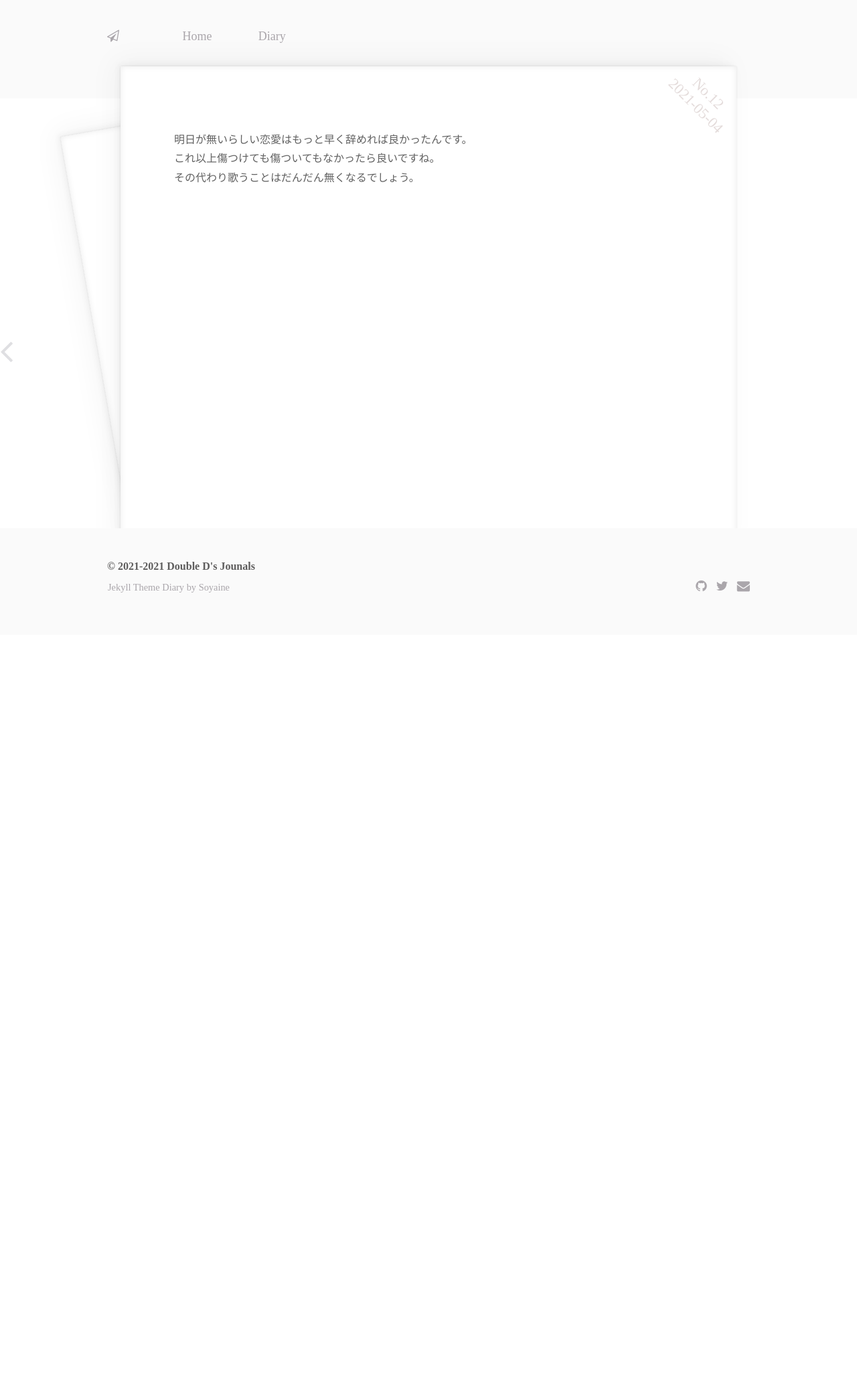
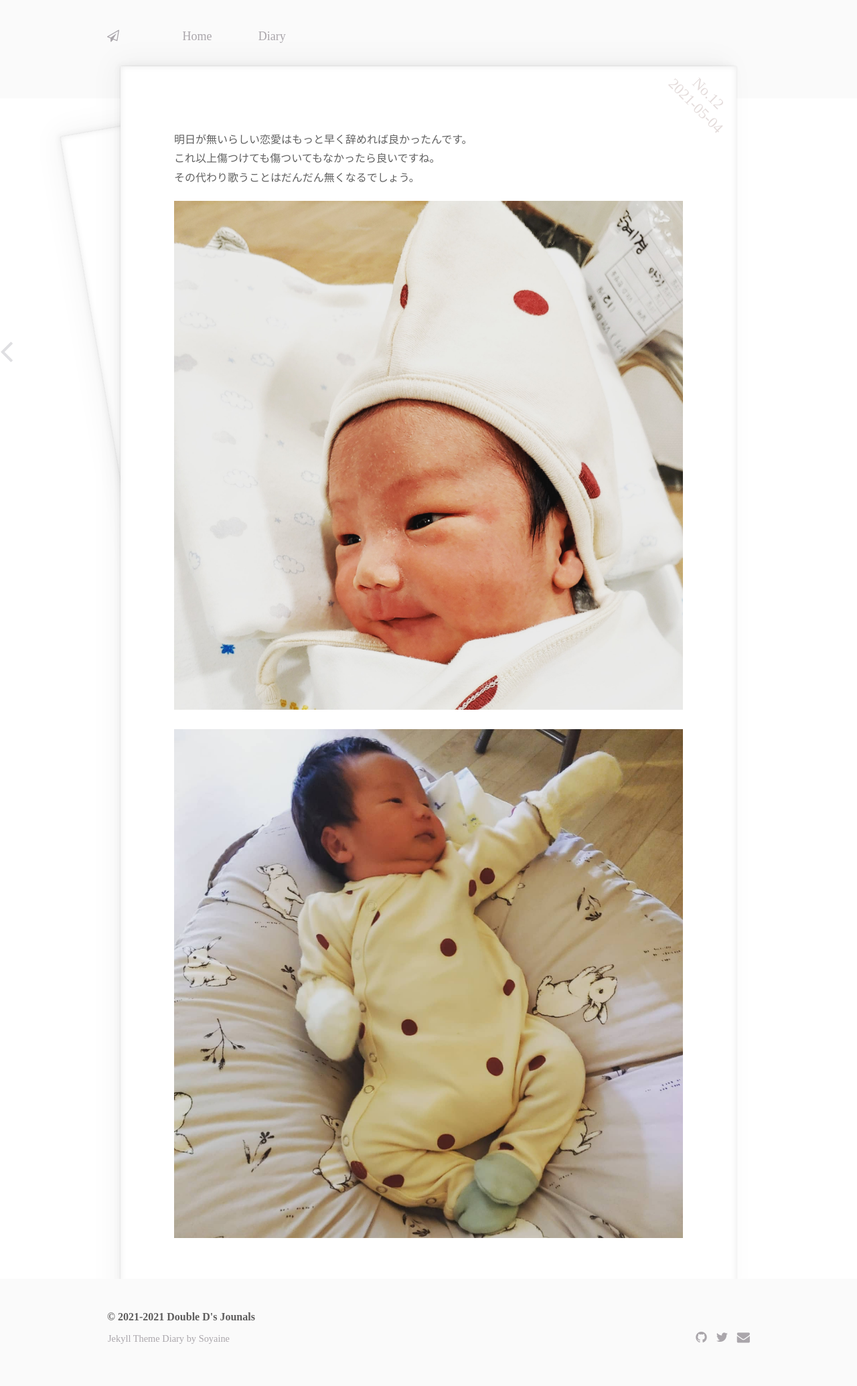
Before and after one commit to daduki/daduki.github.io, a Jekyll site: the page built from _posts/2021-05-04-jp.md, in a window 1280 px wide. Shown: the whole page at 67% size. Built offline with Jekyll 4.4.1, drawn with Linux system fonts in a browser that asks for light colours; before the commit the page ends 948 px from its top, so only the background shows below that.

Commit message:
pict test

```diff
--- a/_posts/2021-05-04-jp.md
+++ b/_posts/2021-05-04-jp.md
@@ -9,3 +9,8 @@ excerpt: ""
 明日が無いらしい恋愛はもっと早く辞めれば良かったんです。
 これ以上傷つけても傷ついてもなかったら良いですね。
 その代わり歌うことはだんだん無くなるでしょう。
+
+
+![조은찬-2020](/images/cec01.jpg)
+
+![조은찬-2020](/images/cec02.jpg)
```
Also changed, not shown: images/cec01.jpg (added), images/cec02.jpg (added).
